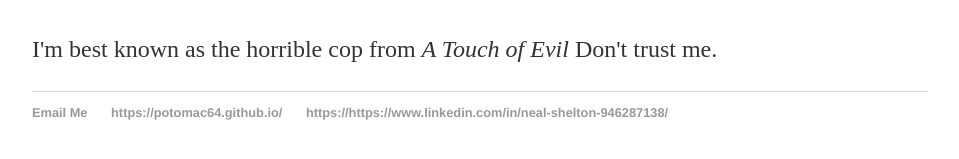
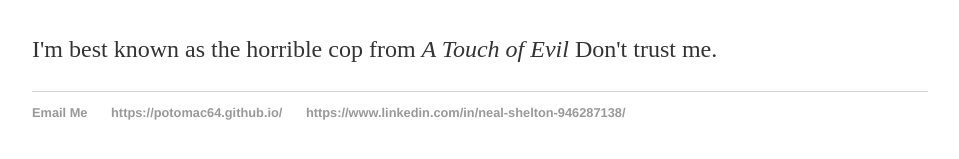
Before and after one commit to potomac64/potomac64.github.io, a Jekyll site: the page built from index.html, in a window 1280 px wide. Shown: the part 164-323 px from the top of the page, without its empty margins (160-1119 px from the left). Built offline with Jekyll 4.4.1, drawn with Linux system fonts in a browser that asks for light colours; some of the changed lines change nothing that is shown.

Commit message:
Update default.html

```diff
--- a/_layouts/default.html
+++ b/_layouts/default.html
@@ -24,7 +24,7 @@
 	    		<ul>
 	        		<li><a href="mailto:potomac.64@gmail.com">Email Me</a></li>
 	        		<li><a href="https://potomac64.github.io/">https://potomac64.github.io/</a></li>
-					<li><a href="https://www.linkedin.com/in/neal-shelton-946287138/">https://https://www.linkedin.com/in/neal-shelton-946287138/</a></li>
+					<li><a href="https://www.linkedin.com/in/neal-shelton-946287138/">https://www.linkedin.com/in/neal-shelton-946287138/</a></li>
 				</ul>
 			</footer>
 		</body>
```
